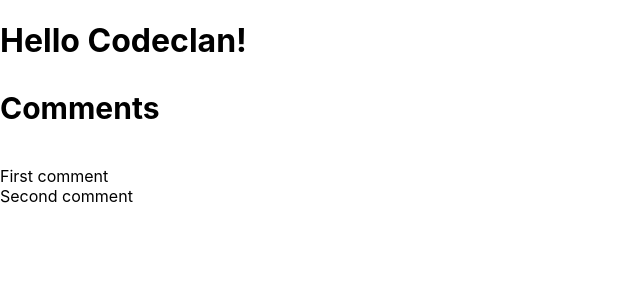
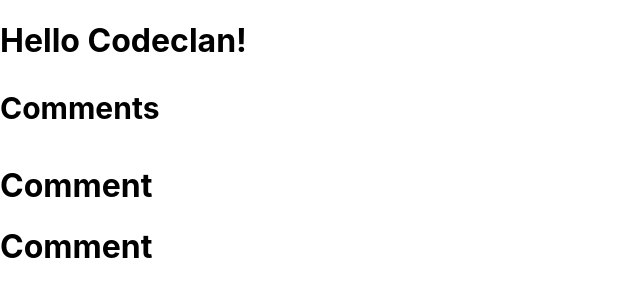
Before and after one commit to Raky79/Comments-Box, a React (Create React App) app: page / in a window 1280 px wide. Shown: the top 300 px of the page, without its empty margins (0-640 px from the left). Built offline with nearby package versions, Linux system fonts and the light colour scheme.

Commit message:
more commits

```diff
--- a/src/comments/Comments.js
+++ b/src/comments/Comments.js
@@ -1,5 +1,6 @@
 import { useState, useEffect } from "react";
 import {getComments as getCommentsApi} from '../api';
+import Comment from './Comment';
 
 const Comments  = ({currentUserId}) => {     // we need to pass in our props the currentUserId (in App.js -- <Comments currentUserId="1"/>) which will pass from our parent
 
@@ -17,10 +18,6 @@
 
     }, [])
 
-
-
-
-
     return (
       <div className="comments">
        <h3 className="comments-title">Comments</h3>
@@ -29,16 +26,22 @@
        {/* and inside we want map through our comments and some of the comments are actuallly replies, so here we must first of all get our roots for comments and then render
        their replies this is why on the line 8 we have to create a new variable rootComments */}
        {rootComments.map(rootComment => (
-
-        <div key={rootComment.id}>     {/* we need to provide an unique id, which why <div key={rootComment.id}> */}
-            {/* inside we can get some markup for this route comment i.e. {rootComment.body}  because now body is our text */}
-            {rootComment.body}
-        </div>
+        <Comment key={rootComment.id} comment= {rootComment}/>
        ))}
-
        </div>
       </div>
     );
   }
 
   export default Comments;
+
+
+
+
+
+
+  //Deleted from line 29 , previous code :
+    // <div key={rootComment.id}>    we need to provide an unique id, which why <div key={rootComment.id}>
+        // inside we can get some markup for this route comment i.e. {rootComment.body}  because now body is our text
+    //  {rootComment.body}
+    //     </div>
```
